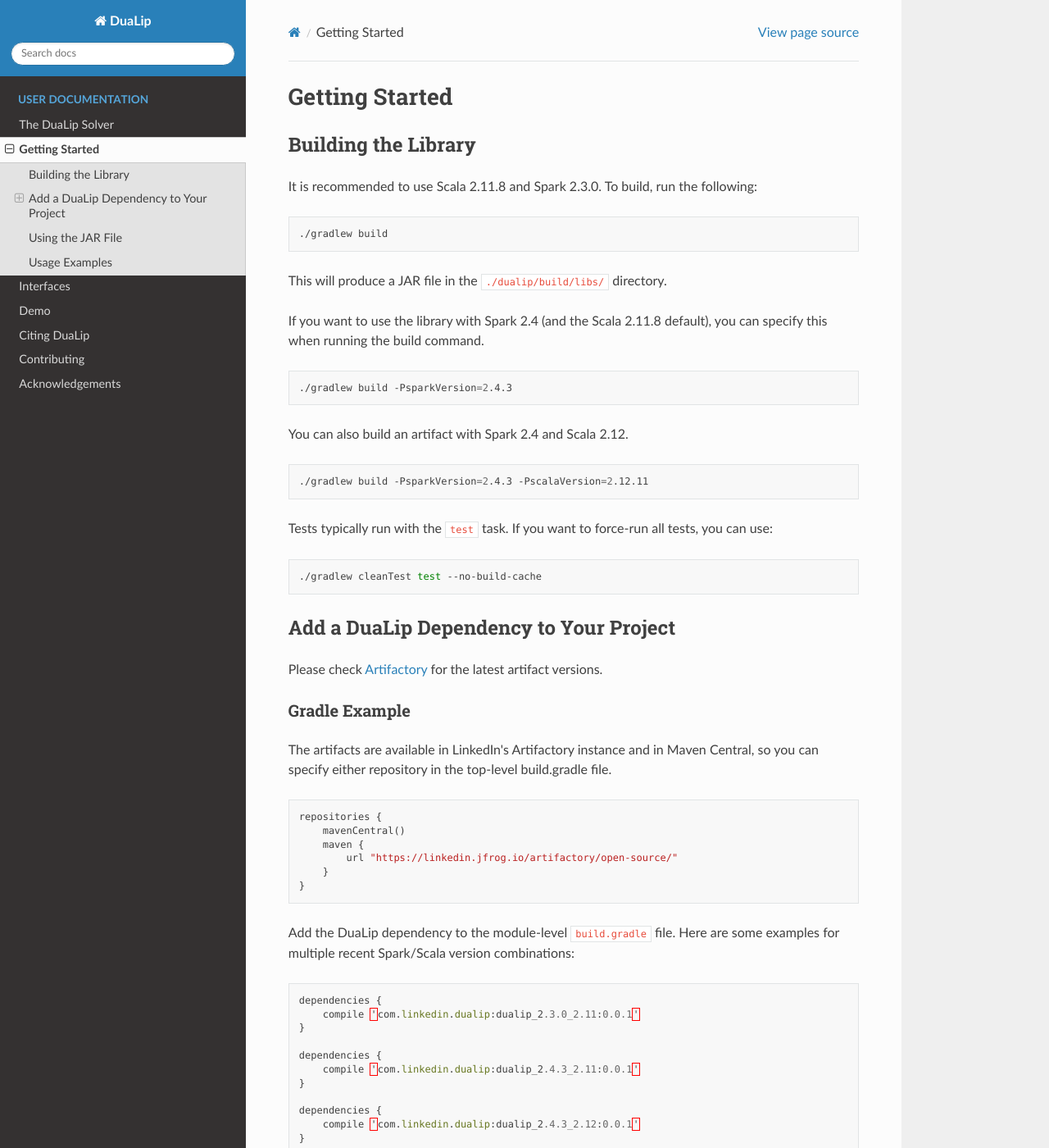
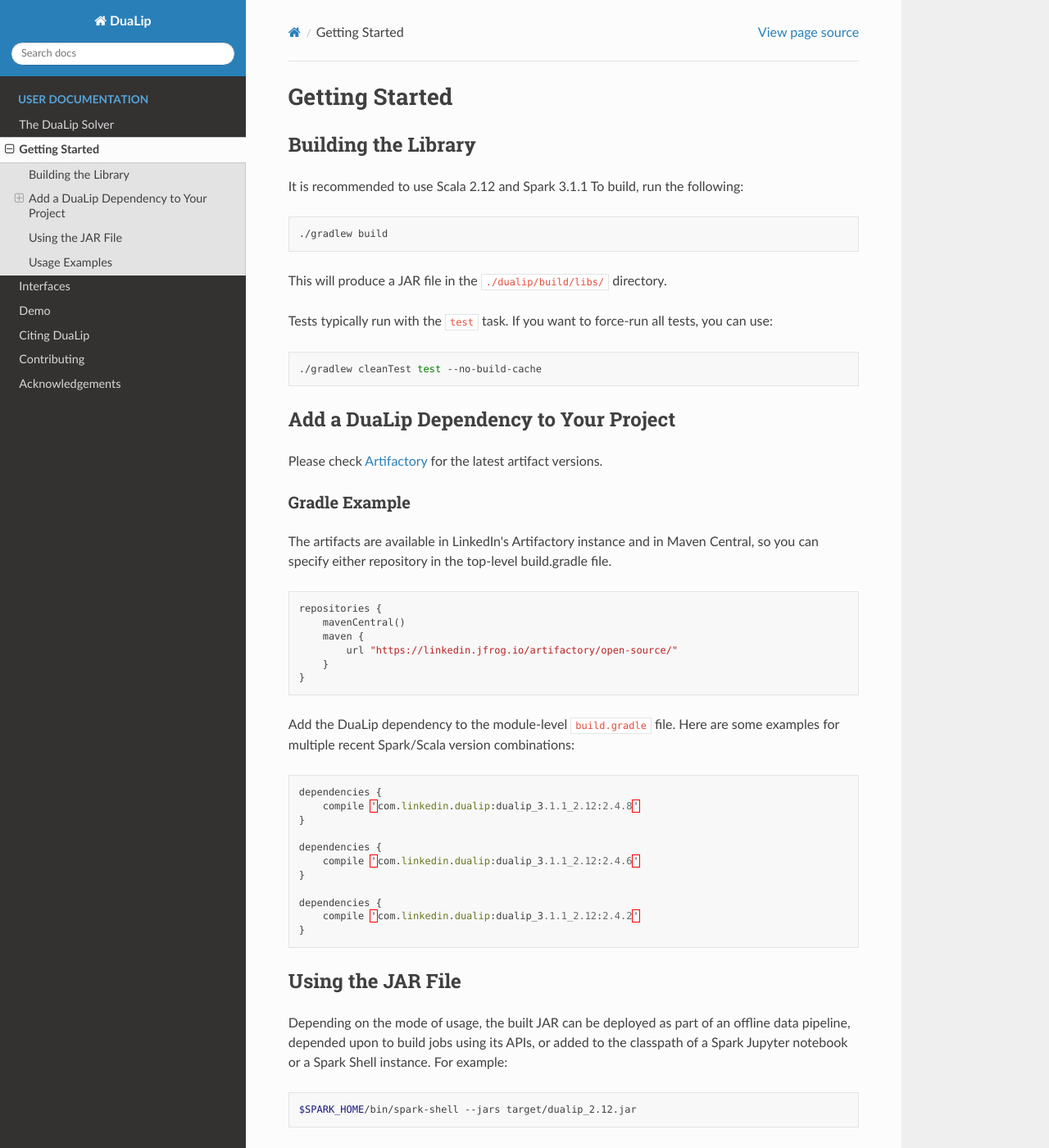
Before and after one commit to linkedin/DuaLip, a Sphinx documentation site: the page built from docs/get_started/index.rst, in a window 1280 px wide and 1400 px high. Shown: the whole window at 82% size. Built offline with Sphinx 7.4.7 and the Read the Docs theme 2.0.0, drawn with Linux system fonts in a browser that asks for light colours; some of the changed text lies outside the part shown.

Commit message:
Update docs

```diff
--- a/docs/get_started/index.rst
+++ b/docs/get_started/index.rst
@@ -4,25 +4,13 @@
 Building the Library
 --------------------
 
-It is recommended to use Scala 2.11.8 and Spark 2.3.0. To build, run the following:
+It is recommended to use Scala 2.12 and Spark 3.1.1 To build, run the following:
 
 .. code:: bash
 
   ./gradlew build
 
 This will produce a JAR file in the :code:`./dualip/build/libs/` directory.
-
-If you want to use the library with Spark 2.4 (and the Scala 2.11.8 default), you can specify this when running the build command.
-
-.. code:: bash
-
-  ./gradlew build -PsparkVersion=2.4.3
-
-You can also build an artifact with Spark 2.4 and Scala 2.12.
-
-.. code:: bash
-
-  ./gradlew build -PsparkVersion=2.4.3 -PscalaVersion=2.12.11
 
 Tests typically run with the :code:`test` task. If you want to force-run all tests, you can use:
 
@@ -57,15 +45,15 @@
 .. code:: java
 
   dependencies {
-      compile 'com.linkedin.dualip:dualip_2.3.0_2.11:0.0.1'
+      compile 'com.linkedin.dualip:dualip_3.1.1_2.12:2.4.8'
   }
 
   dependencies {
-      compile 'com.linkedin.dualip:dualip_2.4.3_2.11:0.0.1'
+      compile 'com.linkedin.dualip:dualip_3.1.1_2.12:2.4.6'
   }
 
   dependencies {
-      compile 'com.linkedin.dualip:dualip_2.4.3_2.12:0.0.1'
+      compile 'com.linkedin.dualip:dualip_3.1.1_2.12:2.4.2'
   }
 
 
@@ -78,7 +66,7 @@
 
 .. code:: bash
 
-  $SPARK_HOME/bin/spark-shell --jars target/dualip_2.11.jar
+  $SPARK_HOME/bin/spark-shell --jars target/dualip_2.12.jar
 
 
 Usage Examples
```
Also changed, not shown: docs/index.rst (+5 -7 lines), 1 other file.
